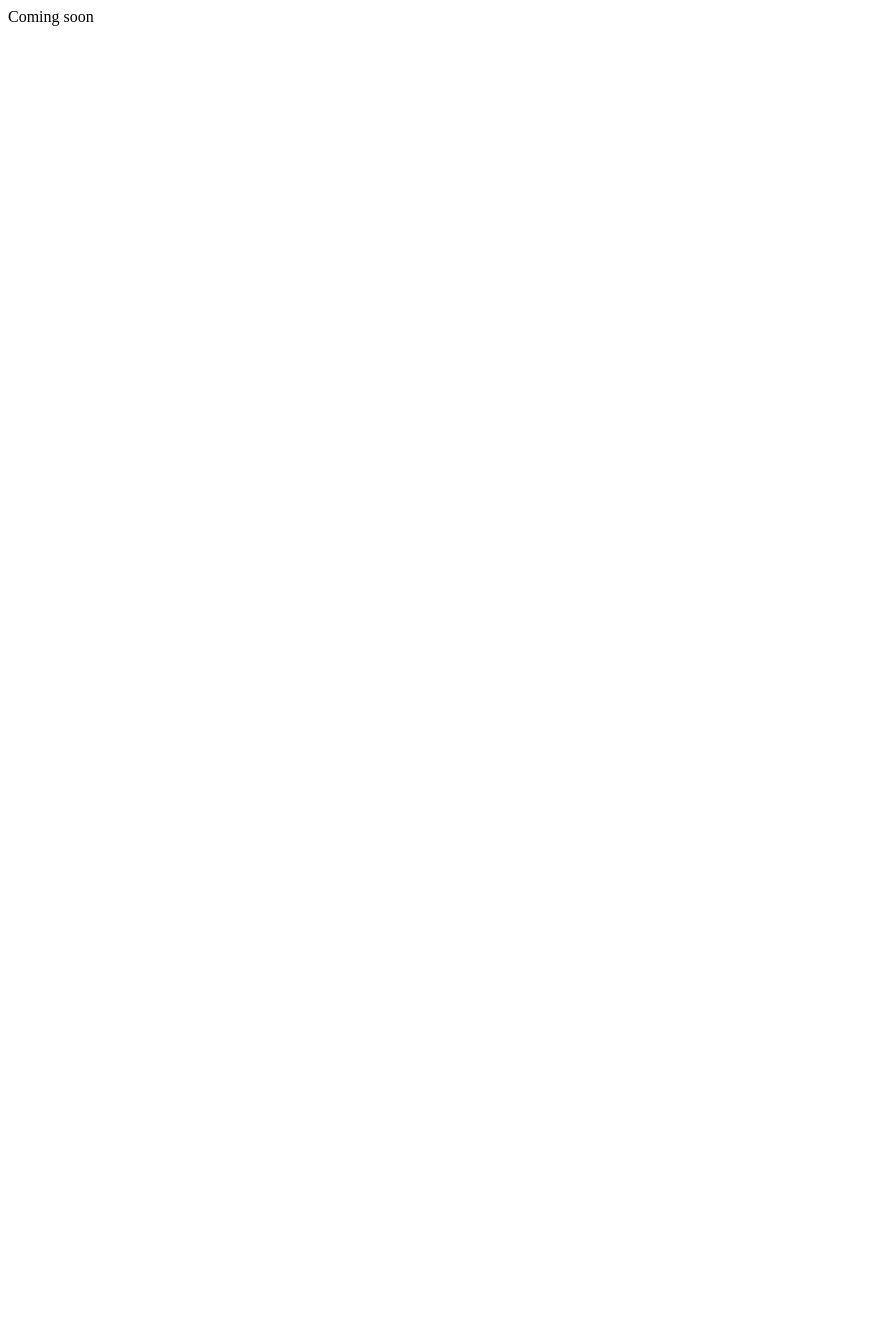
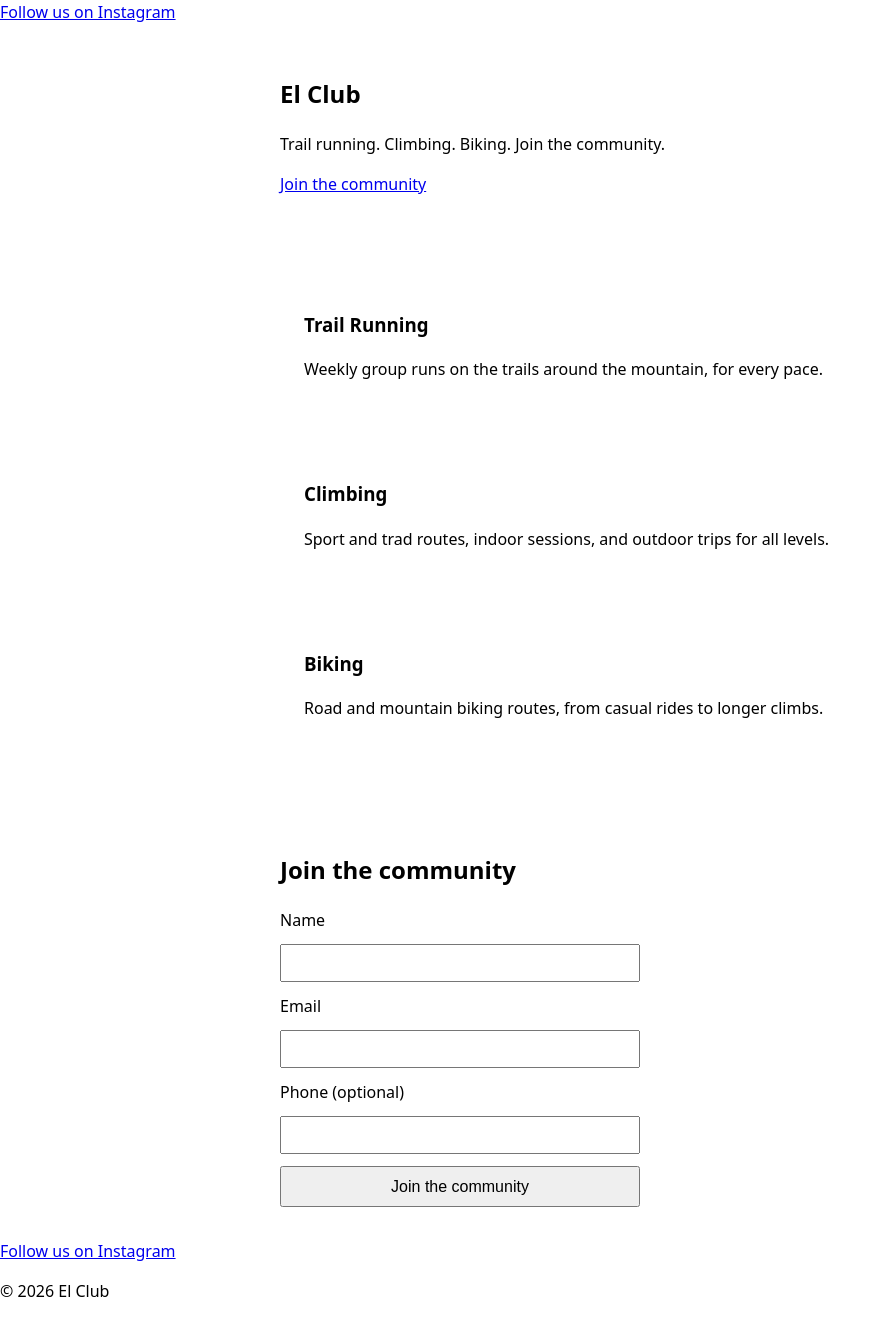
Before and after one commit to miguel-aguort/elclub, a Next.js app: page / in a window 1280 px wide. Shown: the whole page, without its empty margins (0-891 px from the left). Before the commit the page ends 800 px from the top, so only its background shows below. Built offline with nearby package versions, Linux system fonts and the light colour scheme; no server answers.

Commit message:
feat: compose landing page with hero, activities, signup, and Instagram link

```diff
--- /dev/null
+++ b/app/globals.css
@@ -0,0 +1,33 @@
+:root {
+  color-scheme: light dark;
+  font-family: system-ui, sans-serif;
+}
+
+body {
+  margin: 0;
+  line-height: 1.5;
+}
+
+section {
+  padding: 2rem 1.5rem;
+  max-width: 720px;
+  margin: 0 auto;
+}
+
+form {
+  display: flex;
+  flex-direction: column;
+  gap: 0.75rem;
+  max-width: 360px;
+}
+
+input {
+  padding: 0.5rem;
+  font-size: 1rem;
+}
+
+button {
+  padding: 0.6rem 1rem;
+  font-size: 1rem;
+  cursor: pointer;
+}
--- a/app/layout.tsx
+++ b/app/layout.tsx
@@ -1,4 +1,5 @@
 import type { Metadata } from 'next'
+import './globals.css'
 
 export const metadata: Metadata = {
   title: 'El Club',
--- a/app/page.tsx
+++ b/app/page.tsx
@@ -1,3 +1,29 @@
+import { Hero } from '@/components/Hero'
+import { ActivitySection } from '@/components/ActivitySection'
+import { SignupForm } from '@/components/SignupForm'
+import { Footer } from '@/components/Footer'
+import { InstagramLink } from '@/components/InstagramLink'
+import { activities } from '@/lib/activities'
+
 export default function Home() {
-  return <main>Coming soon</main>
+  return (
+    <>
+      <header>
+        <InstagramLink />
+      </header>
+      <main>
+        <Hero />
+        <section aria-label="Activities">
+          {activities.map((activity) => (
+            <ActivitySection key={activity.slug} activity={activity} />
+          ))}
+        </section>
+        <section id="signup">
+          <h2>Join the community</h2>
+          <SignupForm />
+        </section>
+      </main>
+      <Footer />
+    </>
+  )
 }
--- /dev/null
+++ b/components/Footer.tsx
@@ -0,0 +1,10 @@
+import { InstagramLink } from './InstagramLink'
+
+export function Footer() {
+  return (
+    <footer>
+      <InstagramLink />
+      <p>© {new Date().getFullYear()} El Club</p>
+    </footer>
+  )
+}
--- /dev/null
+++ b/components/Hero.tsx
@@ -0,0 +1,9 @@
+export function Hero() {
+  return (
+    <section id="hero">
+      <h1>El Club</h1>
+      <p>Trail running. Climbing. Biking. Join the community.</p>
+      <a href="#signup">Join the community</a>
+    </section>
+  )
+}
--- /dev/null
+++ b/components/InstagramLink.tsx
@@ -0,0 +1,9 @@
+import { INSTAGRAM_URL } from '@/lib/site-config'
+
+export function InstagramLink({ className }: { className?: string }) {
+  return (
+    <a href={INSTAGRAM_URL} target="_blank" rel="noopener noreferrer" className={className}>
+      Follow us on Instagram
+    </a>
+  )
+}
--- /dev/null
+++ b/lib/site-config.ts
@@ -0,0 +1 @@
+export const INSTAGRAM_URL = process.env.NEXT_PUBLIC_INSTAGRAM_URL || 'https://instagram.com/elclub'
```
Also changed, not shown: 2 other files (tests, documents, lock files or other folders).
